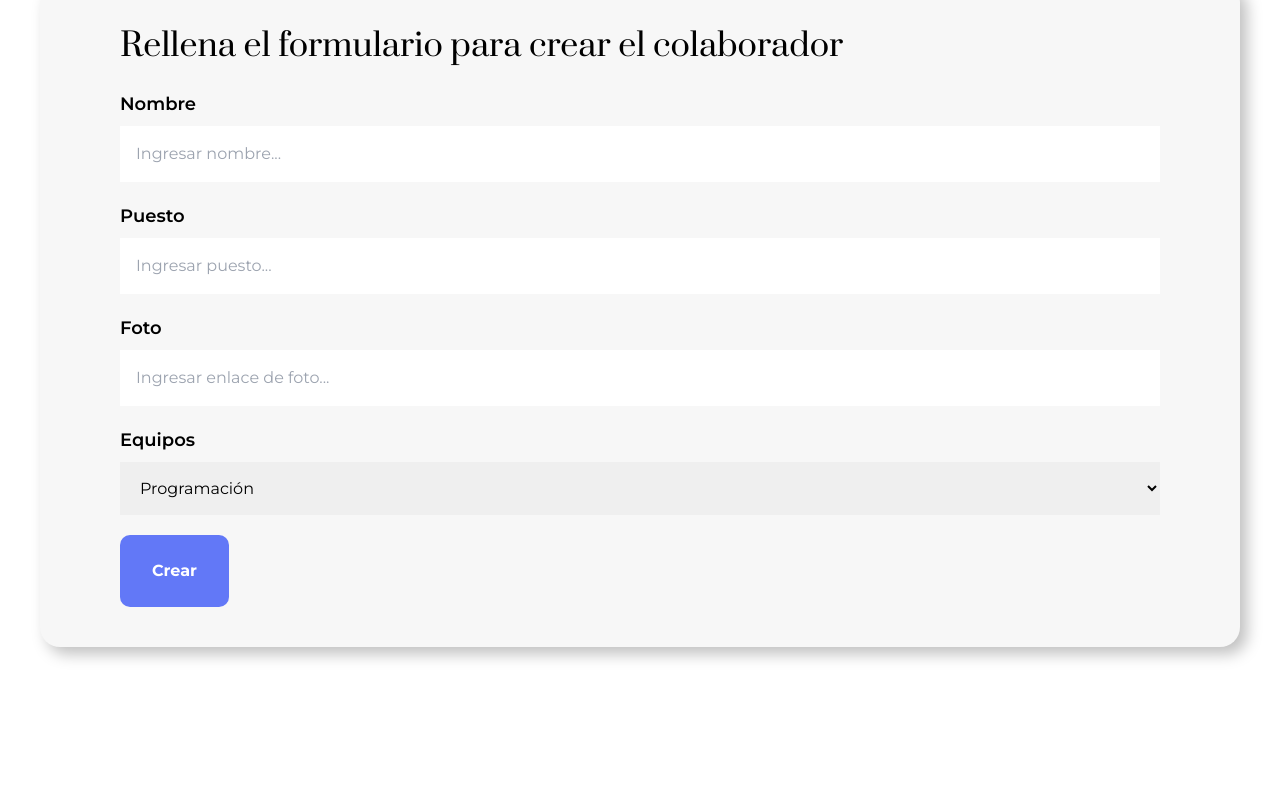
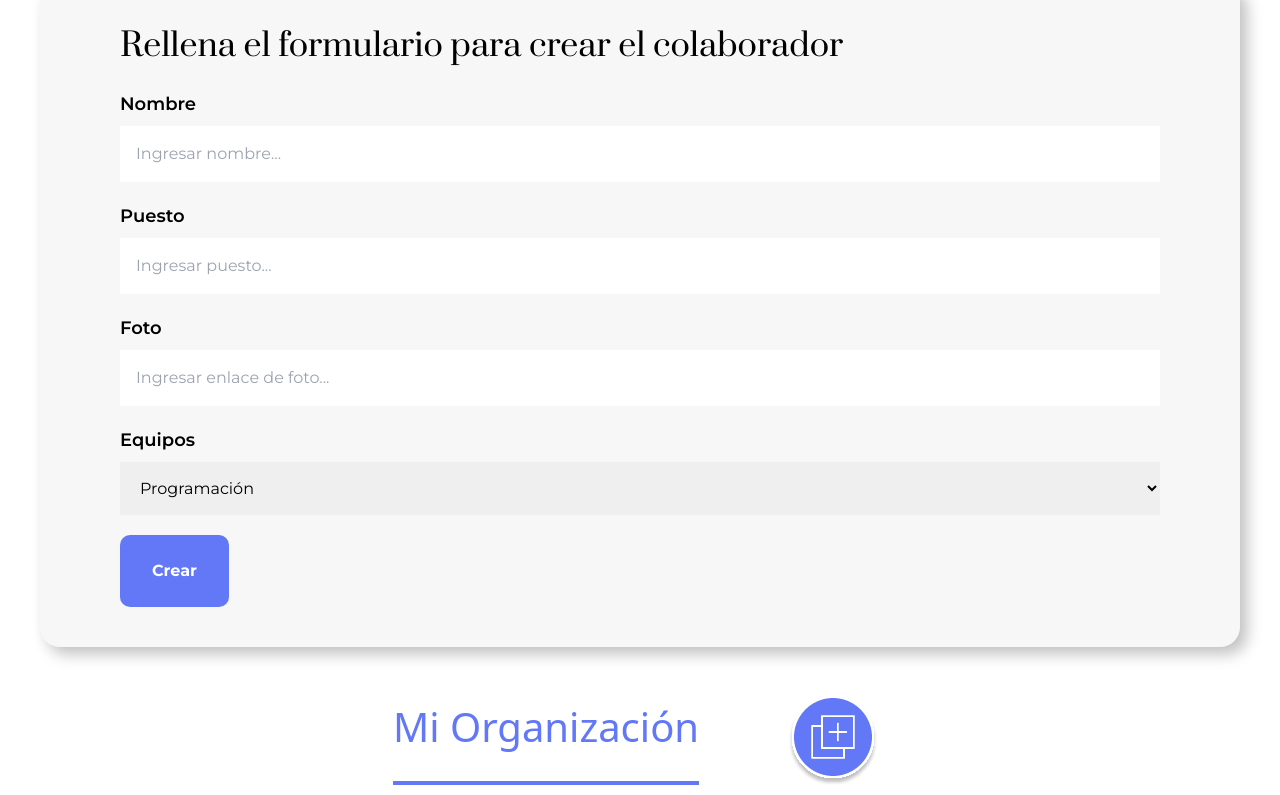
Before and after one commit to Marco-Silvera/Alura-Org, a React (Vite) app: page / in a window 1280 px wide. Shown: the part 576-1371 px from the top of the page. Before the commit the page ends 1263 px from the top, so only its background shows below. Built offline with nearby package versions, Linux system fonts and the light colour scheme.

Commit message:
Agregué condicional para la muestra del formulario

```diff
--- a/src/App.jsx
+++ b/src/App.jsx
@@ -1,7 +1,15 @@
+import { useState } from 'react'
 import Header from './components/Header'
 import Formulario from './components/Formulario'
+import MiOrg from './components/MiOrg'
 
 function App() {
+
+  const [mostrarFormulario, actualizarMostrar] = useState(true)
+
+  const cambiarMostrar = () => {
+    actualizarMostrar(!mostrarFormulario)
+  }
 
   return (
     <>
@@ -9,7 +17,8 @@ function App() {
         Hola mundo
       </h1>
       <Header />
-      <Formulario />
+      {mostrarFormulario ? <Formulario /> : <></>}
+      <MiOrg cambiarMostrar={cambiarMostrar} />
     </>
   )
 }
--- a/src/components/CampoTexto.jsx
+++ b/src/components/CampoTexto.jsx
@@ -5,7 +5,7 @@ function CampoTexto(props) {
     return (
         <div className='font-Montserrat'>
             <label htmlFor="" className='text-lg font-semibold flex flex-col gap-4 mb-2'>{props.titulo}</label>
-            <input type="text" placeholder={placeholderModificado} className='p-4 outline-[#6278F7] w-full text-base' />
+            <input type="text" placeholder={placeholderModificado} className='p-4 outline-[#6278F7] w-full text-base' required={props.required} />
         </div>
     )
 }
--- a/src/components/Formulario.jsx
+++ b/src/components/Formulario.jsx
@@ -3,18 +3,24 @@ import CampoTexto from "./CampoTexto"
 import ListaOpciones from "./ListaOpciones"
 
 function Formulario() {
+
+    const manejoEnvio = (e) => {
+        e.preventDefault()
+        console.log("Manejar envio", e);
+    }
     return (
         <section className="py-10 px-20 flex justify-center w-full font-Prata">
-            <article className="bg-[#F7F7F7] min-w-[1200px] flex flex-col py-10 px-20 gap-5 rounded-[20px] [box-shadow:7px_7px_15px_rgba(0,_0,_0,0.25)]">
+            <form className="bg-[#F7F7F7] min-w-[1200px] flex flex-col py-10 px-20 gap-5 rounded-[20px] [box-shadow:7px_7px_15px_rgba(0,_0,_0,0.25)]"
+                onSubmit={manejoEnvio}>
                 <h2 className="text-[32px] font-normal color-[#212121]">
                     Rellena el formulario para crear el colaborador
                 </h2>
-                <CampoTexto titulo='Nombre' placeholder='Ingresar nombre' />
-                <CampoTexto titulo='Puesto' placeholder='Ingresar puesto' />
-                <CampoTexto titulo='Foto' placeholder='Ingresar enlace de foto' />
+                <CampoTexto titulo='Nombre' placeholder='Ingresar nombre' required />
+                <CampoTexto titulo='Puesto' placeholder='Ingresar puesto' required />
+                <CampoTexto titulo='Foto' placeholder='Ingresar enlace de foto' required />
                 <ListaOpciones />
                 <Boton texto='Crear' />
-            </article>
+            </form>
         </section>
     )
 }
--- /dev/null
+++ b/src/components/MiOrg.jsx
@@ -0,0 +1,14 @@
+import React from 'react'
+
+function MiOrg(props) {
+    return (
+        <section className='flex justify-center items-center px-5 gap-20'>
+            <h3 className='text-[#6278F7] text-[40px] font-normal pb-6 border-b-4 border-b-[#6278F7]'>
+                Mi Organización
+            </h3>
+            <img className='cursor-pointer' src="../src/assets/add.png" alt="add" onClick={props.cambiarMostrar} />
+        </section>
+    )
+}
+
+export default MiOrg
```
Also changed, not shown: src/assets/add.png (added).
